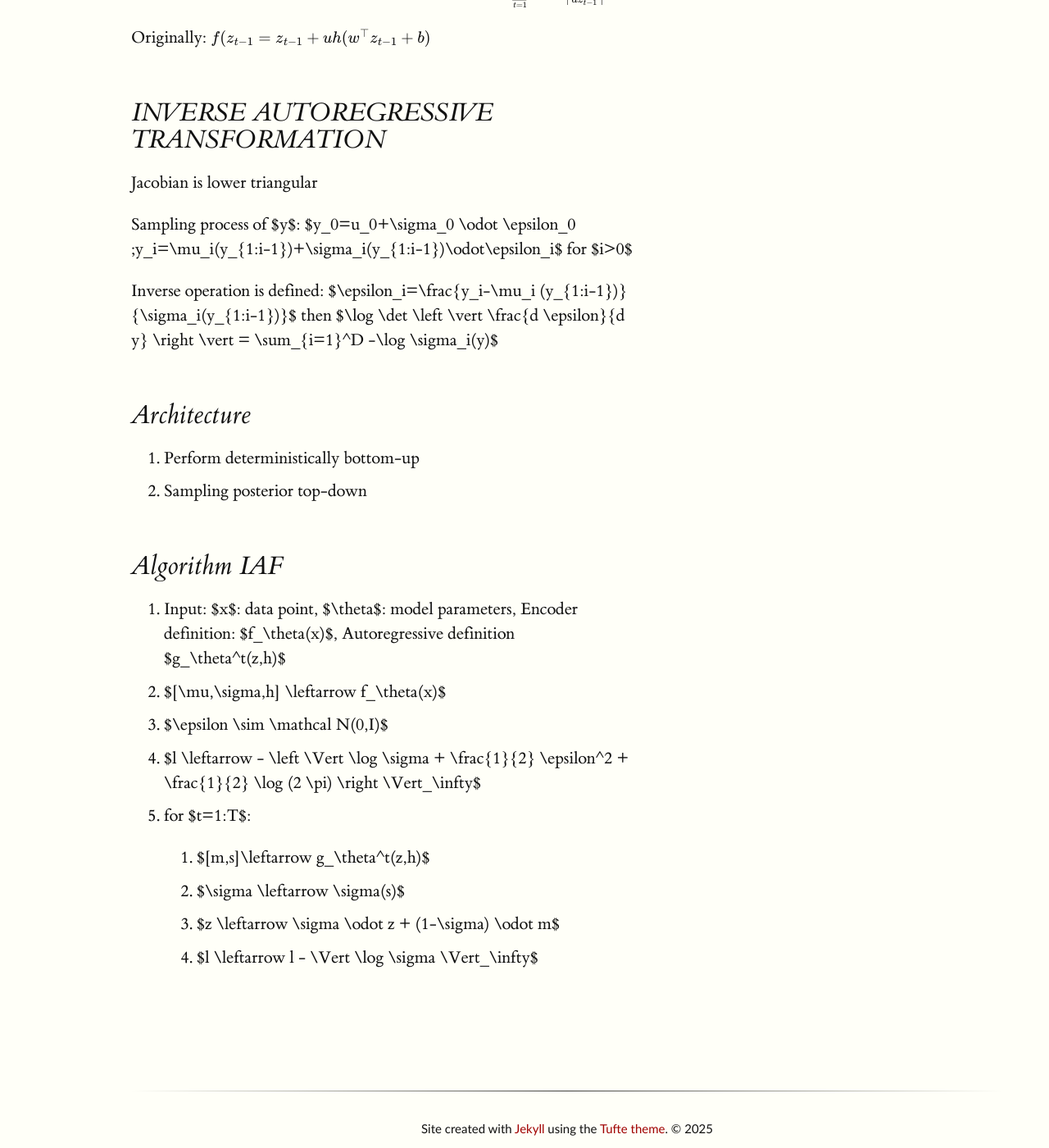
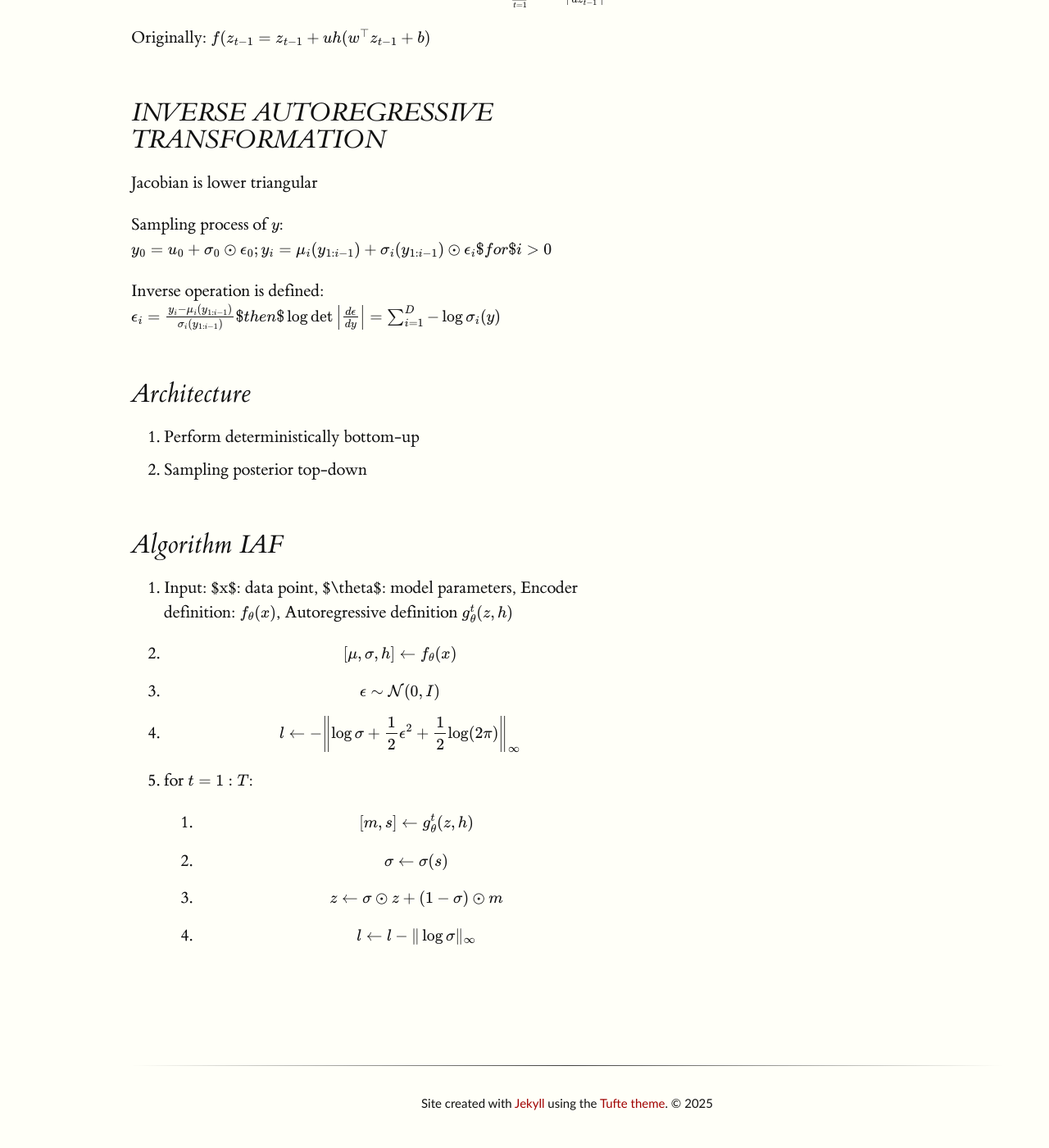
Before and after one commit to grmc1999/grmc1999.github.io, a Jekyll site: the page built from _posts/2025-02-07-Improved-Variational-Inference-with-Inverse-Autoregressive-Flow.tex.md, in a window 1280 px wide and 1400 px high, scrolled down 1039 px. Shown: the whole window at 82% size. Built offline with Jekyll 4.4.1, drawn with Linux system fonts in a browser that asks for light colours; formulas are drawn with MathJax 3; after the commit the page ends 2408 px from its top, so only the background shows below that.

Commit message:
fixed symbols

```diff
--- a/_posts/2025-02-07-Improved-Variational-Inference-with-Inverse-Autoregressive-Flow.tex.md
+++ b/_posts/2025-02-07-Improved-Variational-Inference-with-Inverse-Autoregressive-Flow.tex.md
@@ -37,9 +37,9 @@ Originally: $$f(z_{t-1}=z_{t-1}+uh(w^\top z_{t-1} +b)$$
 
 Jacobian is lower triangular
 
-Sampling process of $y$: $y_0=u_0+\sigma_0 \odot \epsilon_0 ;y_i=\mu_i(y_{1:i-1})+\sigma_i(y_{1:i-1})\odot\epsilon_i$ for $i>0$
+Sampling process of $$y$$: $$y_0=u_0+\sigma_0 \odot \epsilon_0 ;y_i=\mu_i(y_{1:i-1})+\sigma_i(y_{1:i-1})\odot\epsilon_i$ for $i>0$$
 
-Inverse operation is defined: $\epsilon_i=\frac{y_i-\mu_i (y_{1:i-1})}{\sigma_i(y_{1:i-1})}$ then $\log \det \left \vert \frac{d \epsilon}{d y} \right \vert = \sum_{i=1}^D -\log \sigma_i(y)$
+Inverse operation is defined: $$\epsilon_i=\frac{y_i-\mu_i (y_{1:i-1})}{\sigma_i(y_{1:i-1})}$ then $\log \det \left \vert \frac{d \epsilon}{d y} \right \vert = \sum_{i=1}^D -\log \sigma_i(y)$$
 
 ## Architecture
 
@@ -48,12 +48,12 @@ Inverse operation is defined: $\epsilon_i=\frac{y_i-\mu_i (y_{1:i-1})}{\sigma_i(
 
 ## Algorithm IAF
 
-1. Input: $x$: data point, $\theta$: model parameters, Encoder definition: $f_\theta(x)$, Autoregressive definition $g_\theta^t(z,h)$
-2. $[\mu,\sigma,h] \leftarrow f_\theta(x)$
-3. $\epsilon \sim \mathcal N(0,I)$
-4. $l \leftarrow - \left \Vert \log \sigma + \frac{1}{2} \epsilon^2 + \frac{1}{2} \log (2 \pi) \right \Vert_\infty$
-5. for $t=1:T$:
-    1. $[m,s]\leftarrow g_\theta^t(z,h)$
-    2. $\sigma \leftarrow \sigma(s)$
-    3. $z \leftarrow \sigma \odot z + (1-\sigma) \odot m$
-    4. $l \leftarrow l - \Vert \log \sigma \Vert_\infty$
+1. Input: $x$: data point, $\theta$: model parameters, Encoder definition: $$f_\theta(x)$$, Autoregressive definition $$g_\theta^t(z,h)$$
+2. $$[\mu,\sigma,h] \leftarrow f_\theta(x)$$
+3. $$\epsilon \sim \mathcal N(0,I)$$
+4. $$l \leftarrow - \left \Vert \log \sigma + \frac{1}{2} \epsilon^2 + \frac{1}{2} \log (2 \pi) \right \Vert_\infty$$
+5. for $$t=1:T$$:
+    1. $$[m,s]\leftarrow g_\theta^t(z,h)$$
+    2. $$\sigma \leftarrow \sigma(s)$$
+    3. $$z \leftarrow \sigma \odot z + (1-\sigma) \odot m$$
+    4. $$l \leftarrow l - \Vert \log \sigma \Vert_\infty$$
```
